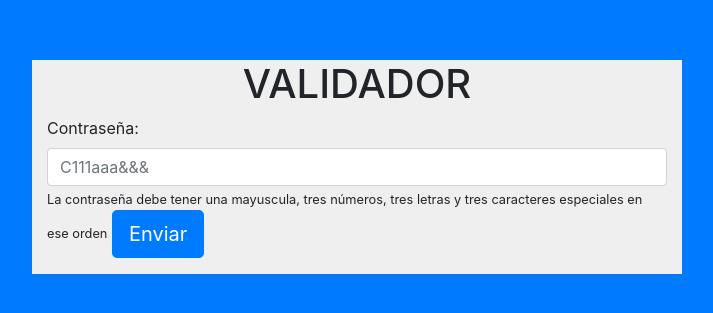
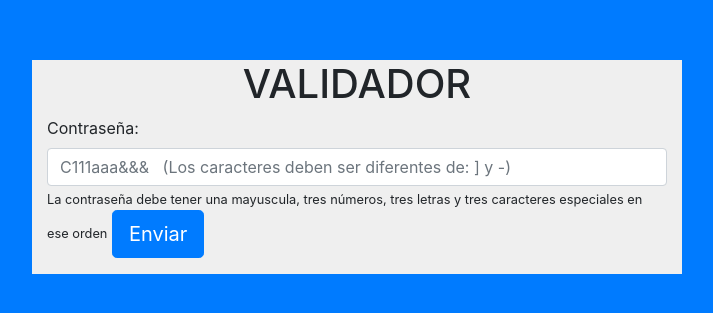
Before and after one commit to andreorg/Validador, a plain HTML site: page index.html in a window 1280 px wide. Shown: the part 145-458 px from the top of the page, without its empty margins (283-996 px from the left). Drawn offline with nearby package versions, Linux system fonts and the light colour scheme.

Commit message:
Add files via upload

```diff
--- a/index.html
+++ b/index.html
@@ -14,7 +14,7 @@
                 <h1 class="titulo">VALIDADOR</h1>
                 <div class="form-group">
                     <label for="contraseña">Contraseña:</label>
-                    <input type="text" class="form-control" id="pass" placeholder="C111aaa&&&">
+                    <input type="text" class="form-control" id="pass" placeholder="C111aaa&&&   (Los caracteres deben ser diferentes de: ] y -)">
                     <small>La contraseña debe tener una mayuscula, tres números, tres letras y tres caracteres especiales en ese orden</small>
                     <button onclick="validation(document.getElementById('pass').value,document.getElementById('pass').value.length)" type="button"  data-toggle="modal" data-target="#respuesta" class="btn btn-primary btn-lg">Enviar</button>
                 </div>
```
